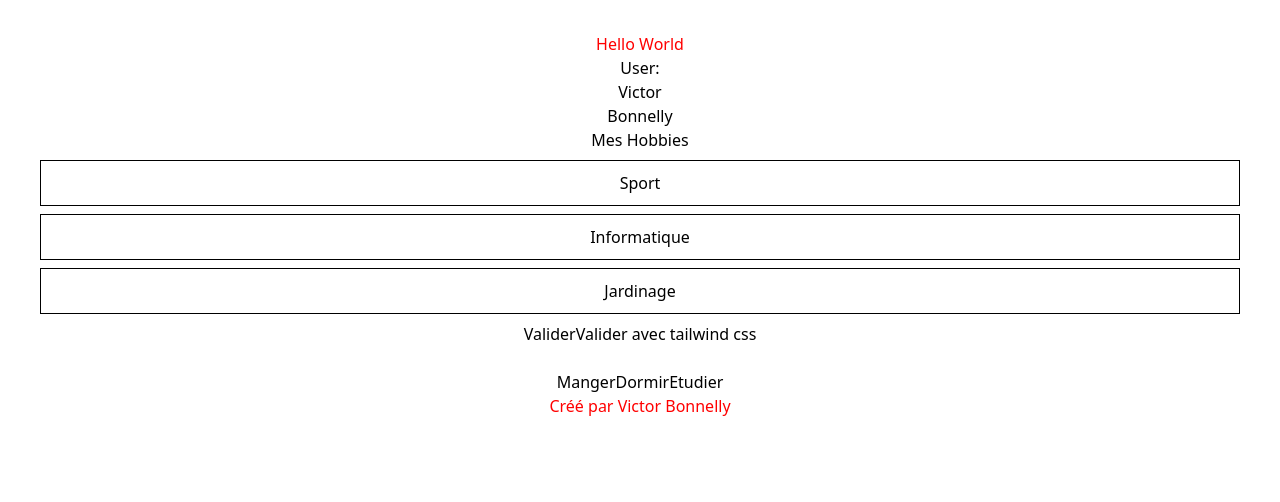
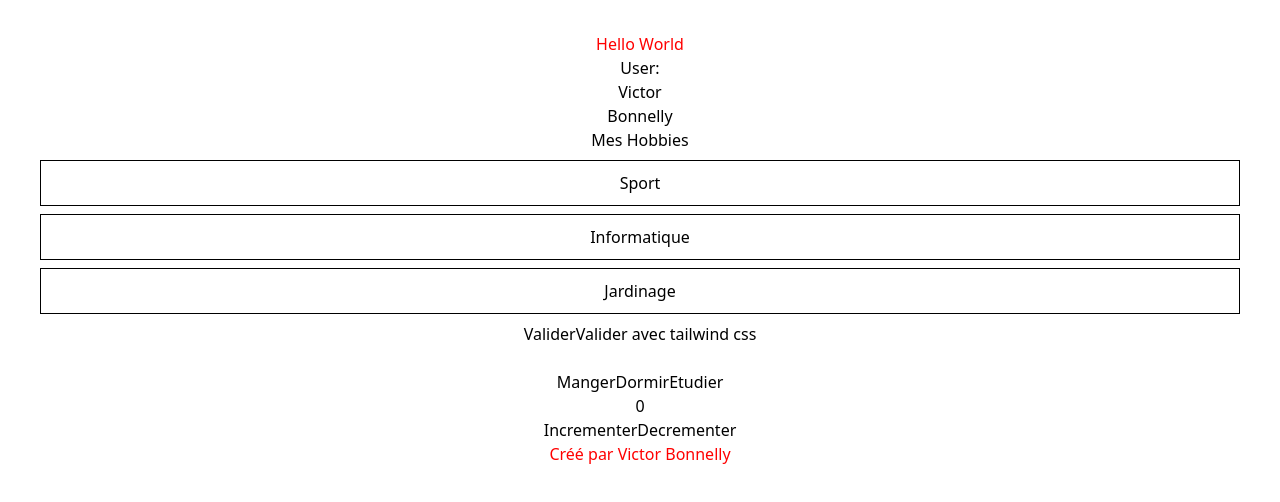
Before and after one commit to Victor-Bonnelly/intro-react, a React (Vite) app: page / in a window 1280 px wide. Shown: the top 502 px of the page. Built offline with nearby package versions, Linux system fonts and the light colour scheme.

Commit message:
Composant compteur

```diff
--- a/src/App.jsx
+++ b/src/App.jsx
@@ -9,6 +9,7 @@ import { Bouton } from './component/ui/Bouton/Bouton';
 import { User } from './component/User/user';
 import { Player } from './component/Player/Player';
 import { Routine } from './component/routine/Routines';
+import { Compteur } from './component/container/Compteur';
 function App() {
   const user = {
     prenom: "Victor",
@@ -22,6 +23,7 @@ function App() {
       <Bouton />
       <Player />
       <Routine />
+      <Compteur />
       <Footer />
     </>
   )
--- /dev/null
+++ b/src/component/container/Compteur.jsx
@@ -0,0 +1,18 @@
+import { useState } from 'react';
+export function Compteur() {
+    const [compteur, changeCompteur] = useState(0);
+    function incrementer() {
+        changeCompteur(compteur + 1);
+    }
+    function decrementer() {
+        changeCompteur(compteur - 1);
+    }
+    return (
+        <div>
+             <p>{compteur}</p>
+            <button onClick={incrementer}>Incrementer</button>
+
+            <button onClick={decrementer}>Decrementer</button>
+        </div>
+    )
+}
```
